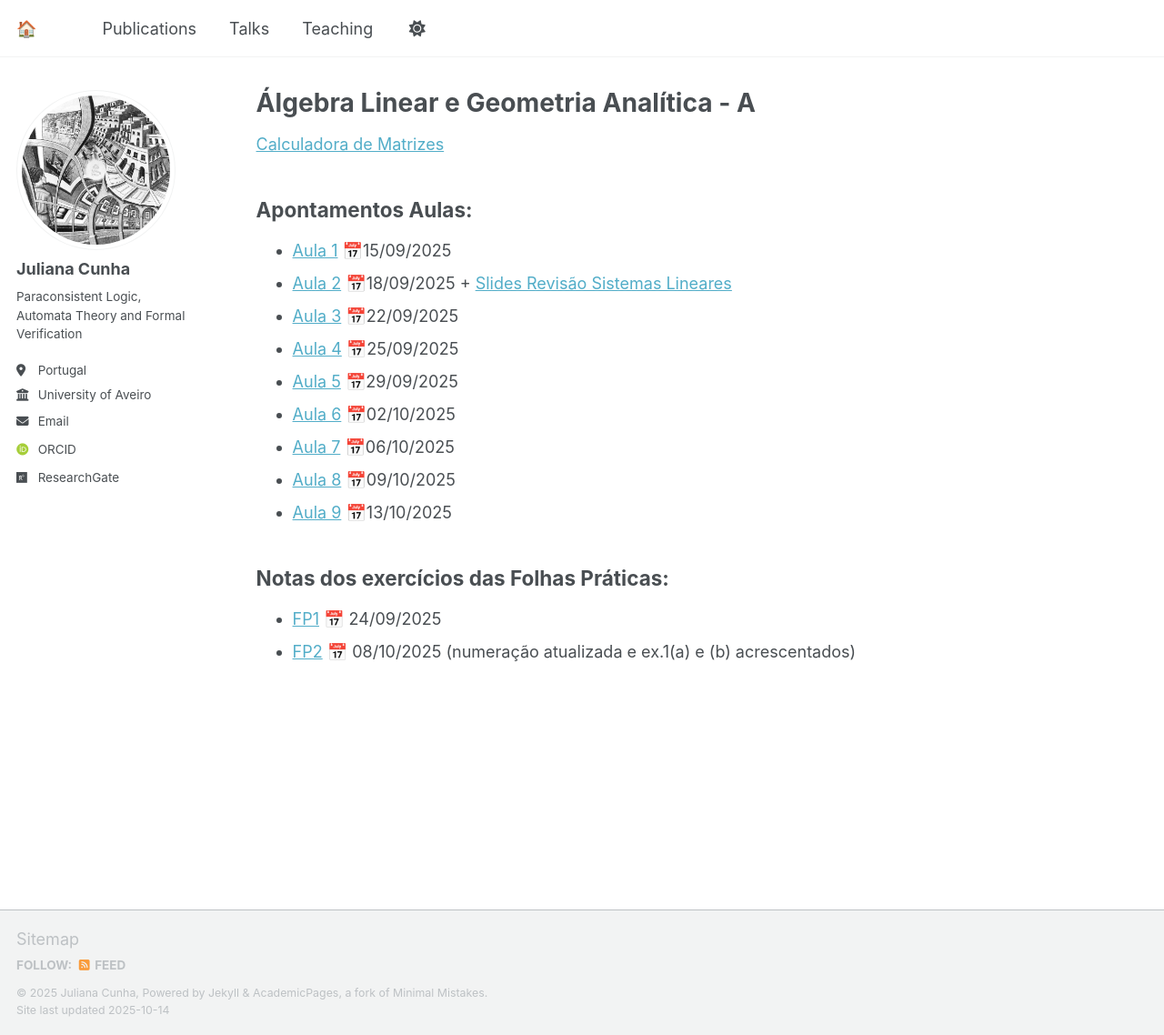
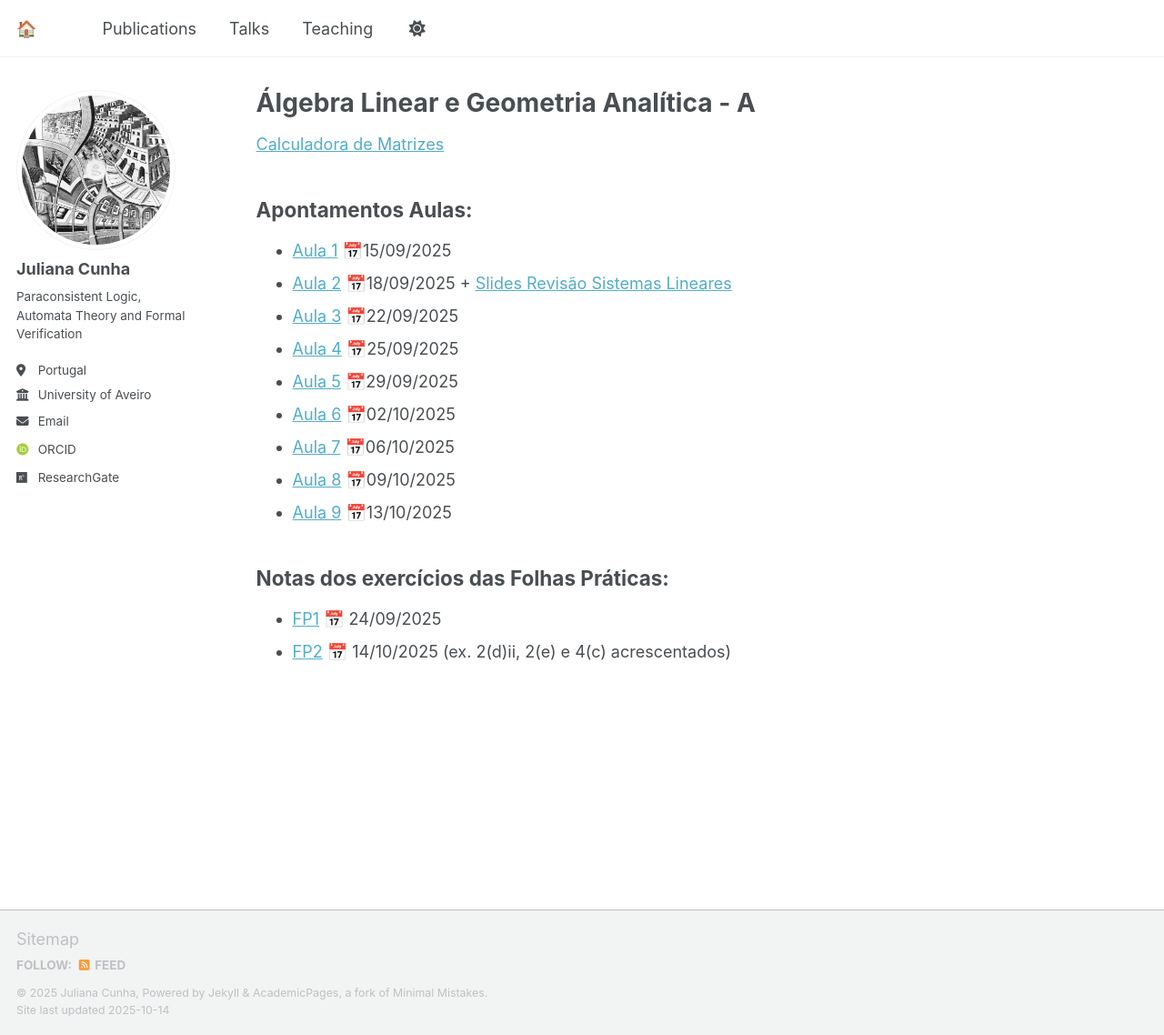
Before and after one commit to juliana-cunha/juliana-cunha.github.io, a Jekyll site: the page built from _pages/teaching.md, in a window 1280 px wide and 1138 px high. Shown: the whole window at 91% size. Built offline with Jekyll 4.4.1, drawn with Linux system fonts in a browser that asks for light colours; some web fonts are replaced; a script that is not in the unit is left out.

Commit message:
Update teaching.md

```diff
--- a/_pages/teaching.md
+++ b/_pages/teaching.md
@@ -23,4 +23,4 @@ Apontamentos Aulas:
 Notas dos exercícios das Folhas Práticas:
 ------
 - [FP1](https://juliana-cunha.github.io/files/FP1_res.pdf) 📅 24/09/2025
-- [FP2](https://juliana-cunha.github.io/files/FP2_res.pdf) 📅 08/10/2025 (numeração atualizada e ex.1(a) e (b) acrescentados)
+- [FP2](https://juliana-cunha.github.io/files/FP2_res.pdf) 📅 14/10/2025 (ex. 2(d)ii, 2(e) e 4(c) acrescentados)
```
